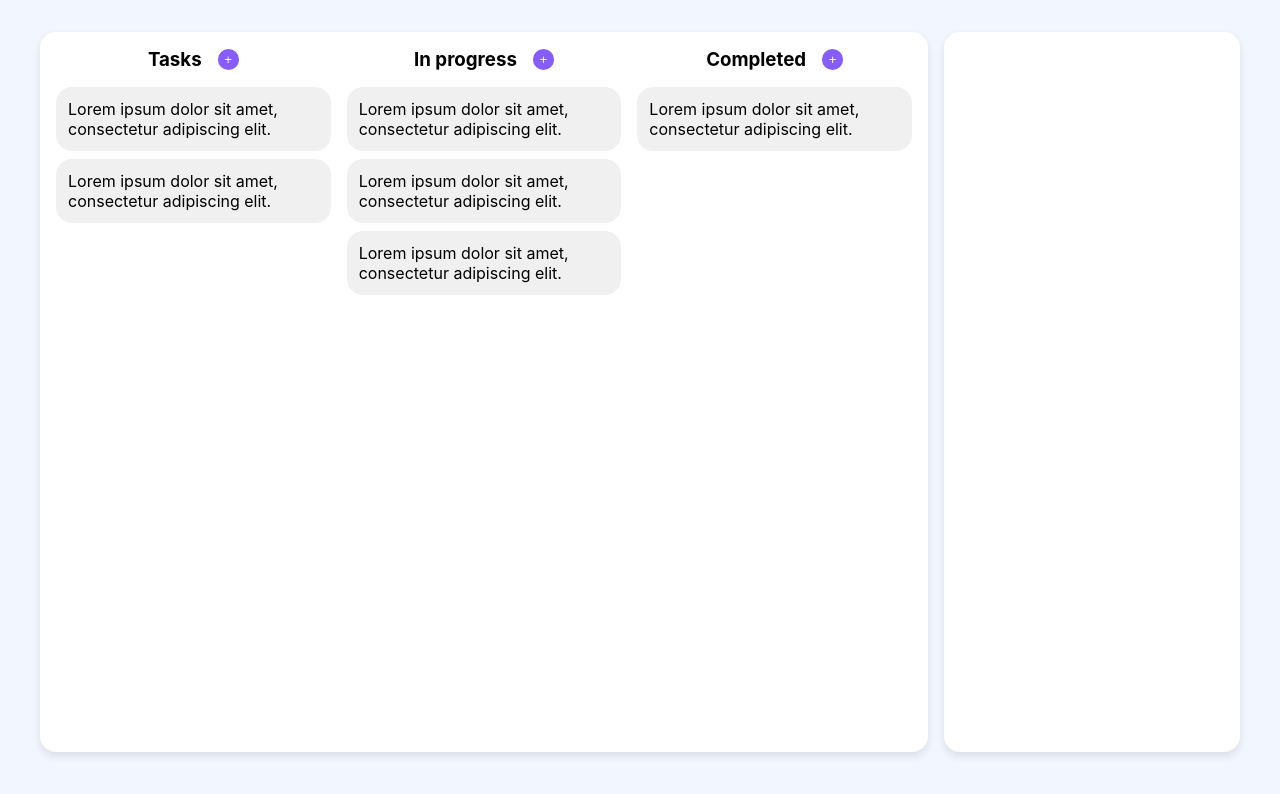
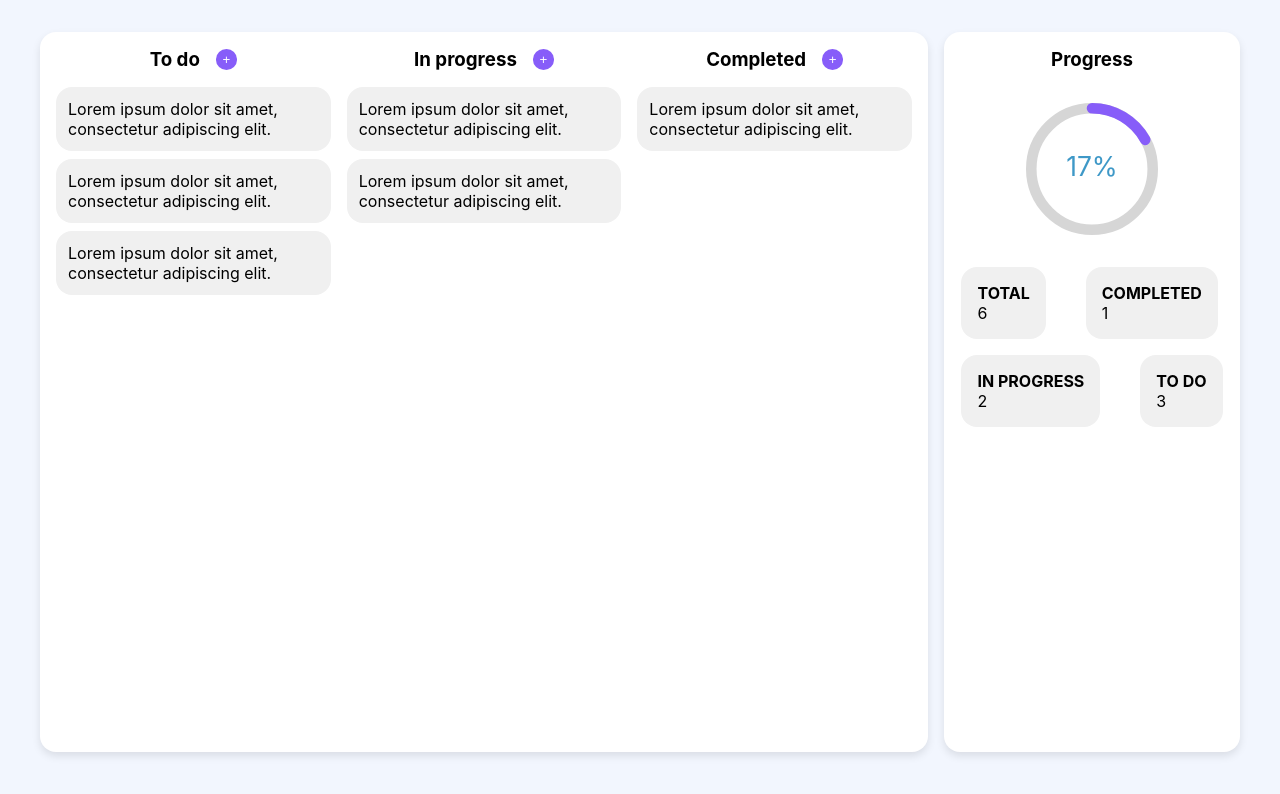
Before and after one commit to krstevskap/kanban-board, a React (Create React App) app: page / in a window 1280 px wide. Shown: the top 794 px of the page. Built offline with nearby package versions, Linux system fonts and the light colour scheme.

Commit message:
Add counter for each column

```diff
--- a/package.json
+++ b/package.json
@@ -7,6 +7,7 @@
     "@testing-library/react": "^13.4.0",
     "@testing-library/user-event": "^13.5.0",
     "react": "^18.3.1",
+    "react-circular-progressbar": "^2.1.0",
     "react-dom": "^18.3.1",
     "react-scripts": "5.0.1",
     "web-vitals": "^2.1.4"
--- a/src/components/Board/Board.js
+++ b/src/components/Board/Board.js
@@ -1,16 +1,28 @@
-import React from 'react';
+import React, {useState} from 'react';
 import Tasks from '../Tasks/Tasks';
 import ProgressBar from '../ProgressBar/ProgressBar';
 import './board.css';
 
 const Board = () => {
+
+    const TASKS = [
+        { id: 1, text: "Lorem ipsum dolor sit amet, consectetur adipiscing elit.", type: "toDo" },
+        { id: 2, text: "Lorem ipsum dolor sit amet, consectetur adipiscing elit.", type: "toDo" },
+        { id: 3, text: "Lorem ipsum dolor sit amet, consectetur adipiscing elit.", type: "toDo" },
+        { id: 4, text: "Lorem ipsum dolor sit amet, consectetur adipiscing elit.", type: "inProgress" },
+        { id: 5, text: "Lorem ipsum dolor sit amet, consectetur adipiscing elit.", type: "inProgress" },
+        { id: 6, text: "Lorem ipsum dolor sit amet, consectetur adipiscing elit.", type: "done" },
+    ];
+
+    const [tasks, setTasks] = useState(TASKS);
+
     return (
         <div className='board-container'>
             <div className='left-column'>
-                <Tasks />
+                <Tasks tasks={tasks} setTasks={setTasks} />
             </div>
             <div className='right-column'>
-                <ProgressBar />
+                <ProgressBar tasks={tasks} />
             </div>
         </div>
     )
--- a/src/components/ProgressBar/ProgressBar.js
+++ b/src/components/ProgressBar/ProgressBar.js
@@ -1,9 +1,43 @@
-import React from 'react'
+import React from 'react';
+import { CircularProgressbar, buildStyles } from "react-circular-progressbar";
+import ProgressBarCounter from './ProgressBarCounter';
+import "react-circular-progressbar/dist/styles.css";
+import './progressBar.css';
 
-const ProgressBar = () => {
+
+const ProgressBar = ({ tasks }) => {
+
+  const toDo = tasks.filter(task => task.type === "toDo").length;
+  const inProgress = tasks.filter(task => task.type === "inProgress").length;
+  const done = tasks.filter(task => task.type === "done").length;
+
+  const totalTasks = tasks.length;
+  const percentage = totalTasks > 0 ? Math.round((done / totalTasks) * 100) : 0;
+
   return (
-    <div>
+    <div className='progress-bar-container'>
+      <h3>Progress</h3>
 
+      <div className='progress-bar'>
+        <CircularProgressbar value={percentage}
+          text={`${percentage}%`}
+          styles={buildStyles({
+            pathColor: `#875df9`,
+            trailColor: '#d6d6d6',
+          })} />
+      </div>
+
+      <div className='number-of-tasks'>
+        <div className='up'>
+          <ProgressBarCounter title="TOTAL" numberOfTasks={totalTasks} />
+          <ProgressBarCounter title="COMPLETED" numberOfTasks={done} />
+        </div>
+
+        <div className='down'>
+          <ProgressBarCounter title="IN PROGRESS" numberOfTasks={inProgress} />
+          <ProgressBarCounter title="TO DO" numberOfTasks={toDo} />
+        </div>
+      </div>
     </div>
   )
 }
--- /dev/null
+++ b/src/components/ProgressBar/ProgressBarCounter.js
@@ -0,0 +1,13 @@
+import React from 'react';
+import './progressBar.css';
+
+const ProgressBarCounter = ({title, numberOfTasks}) => {
+  return (
+    <div className='counter-container'>
+      <h4>{title}</h4>
+      <p>{numberOfTasks}</p>
+    </div>
+  )
+}
+
+export default ProgressBarCounter
--- /dev/null
+++ b/src/components/ProgressBar/progressBar.css
@@ -0,0 +1,29 @@
+.progress-bar-container {
+    display: flex;
+    flex-direction: column;
+    gap: 2em;
+    align-items: center;
+    padding: 1em;
+}
+
+.progress-bar {
+    width: 50%;
+}
+
+.number-of-tasks {
+    display: flex;
+    flex-direction: column;
+    gap: 1em;
+}
+
+.up, .down {
+    display: flex;
+    gap: 2.5em;
+    text-align: start;
+}
+
+.counter-container {
+    border-radius: 1em;
+    background-color: #f0f0f0;
+    padding: 1em;
+}
--- a/src/components/Tasks/Tasks.js
+++ b/src/components/Tasks/Tasks.js
@@ -1,31 +1,19 @@
-import React, {useState} from 'react';
+import React from 'react';
 import Column from '../Column/Column';
 import './tasks.css';
 
-const Tasks = () => {
-
-    const TASKS = [
-        {id: 1, text: "Lorem ipsum dolor sit amet, consectetur adipiscing elit.", type: "allTasks"},
-        {id: 2, text: "Lorem ipsum dolor sit amet, consectetur adipiscing elit.", type: "allTasks"},
-        {id: 3, text: "Lorem ipsum dolor sit amet, consectetur adipiscing elit.", type: "toDo"},
-        {id: 4, text: "Lorem ipsum dolor sit amet, consectetur adipiscing elit.", type: "toDo"},
-        {id: 5, text: "Lorem ipsum dolor sit amet, consectetur adipiscing elit.", type: "toDo"},
-        {id: 6, text: "Lorem ipsum dolor sit amet, consectetur adipiscing elit.", type: "done"},
-    ];
-
-    const [tasks, setTasks] = useState(TASKS);
-
+const Tasks = ({tasks, setTasks}) => {
     return (
         <div className='column-container'>
             <Column
-                title="Tasks"
-                type="allTasks"
+                title="To do"
+                type="toDo"
                 tasks={tasks}
                 setTasks={setTasks}
             />
             <Column
                 title="In progress"
-                type="toDo"
+                type="inProgress"
                 tasks={tasks}
                 setTasks={setTasks}
             />
```
Also changed, not shown: 1 other file (tests, documents, lock files or other folders).
